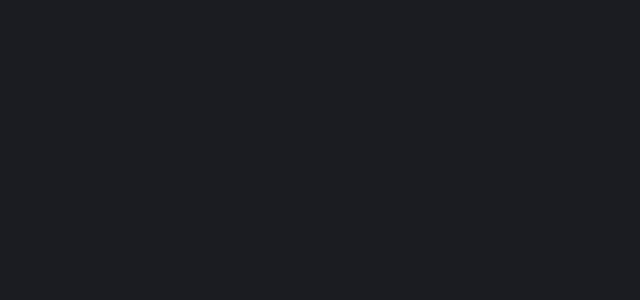
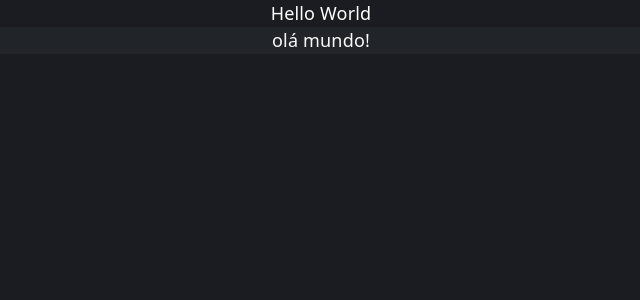
Before and after one commit to kam3lyaa/react-fintech, a React (Vite) app in the folder fintech-project/: page /goals in a window 1280 px wide. Before the commit this address had no page. Shown: the top 300 px of the page, without its empty margins (319-959 px from the left). Built offline with nearby package versions, Linux system fonts and the light colour scheme.

Commit message:
wip: página de objetivo

```diff
--- a/fintech-project/package.json
+++ b/fintech-project/package.json
@@ -12,7 +12,9 @@
   "dependencies": {
     "bootstrap": "^5.3.8",
     "bootstrap-icons": "^1.13.1",
+    "chart.js": "^4.5.1",
     "react": "^19.2.6",
+    "react-chartjs-2": "^5.3.1",
     "react-dom": "^19.2.6",
     "react-router-dom": "^7.15.1"
   },
--- a/fintech-project/src/App.tsx
+++ b/fintech-project/src/App.tsx
@@ -1,5 +1,6 @@
 import { BrowserRouter, Routes, Route } from "react-router-dom";
 import Dashboard from "./pages/Dashboard";
+import Goal from "./pages/Goal";
 
 import './App.css'
 
@@ -8,8 +9,8 @@ function App() {
     <BrowserRouter>
       <Routes>
         <Route path="/" element={<Dashboard />} />
+        <Route path="/goals" element={<Goal />} />
       </Routes>
-
     </BrowserRouter>
     </>
 
--- a/fintech-project/src/components/Navbar.tsx
+++ b/fintech-project/src/components/Navbar.tsx
@@ -36,7 +36,7 @@ function Navbar(){
                 <a className="nav-link" href="investimentos.html">Investimentos</a>
               </li>
               <li className="nav-item">
-                <a className="nav-link" href="#">Objetivos Financeiros</a>
+                <a className="nav-link" href="/goals">Objetivos Financeiros</a>
               </li>
               <li className="nav-item dropdown">
                 <a
--- /dev/null
+++ b/fintech-project/src/pages/Goal.tsx
@@ -0,0 +1,12 @@
+
+
+function Goal(){
+    return(
+        <>
+            <div>Hello World</div>
+            <p className="text-light bg-dark">olá mundo!</p>
+        </>
+    )
+}
+
+export default Goal;
```
Also changed, not shown: 1 other file (tests, documents, lock files or other folders).
